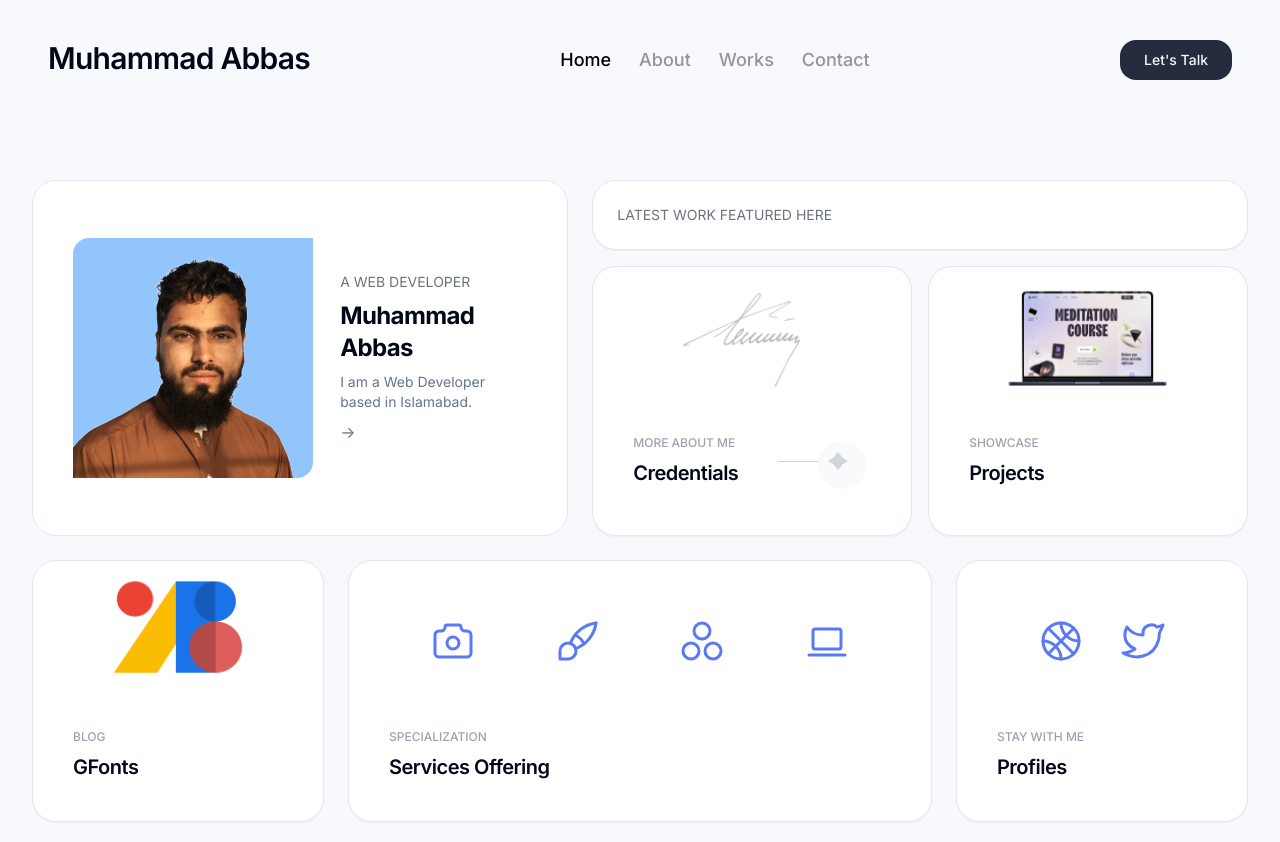
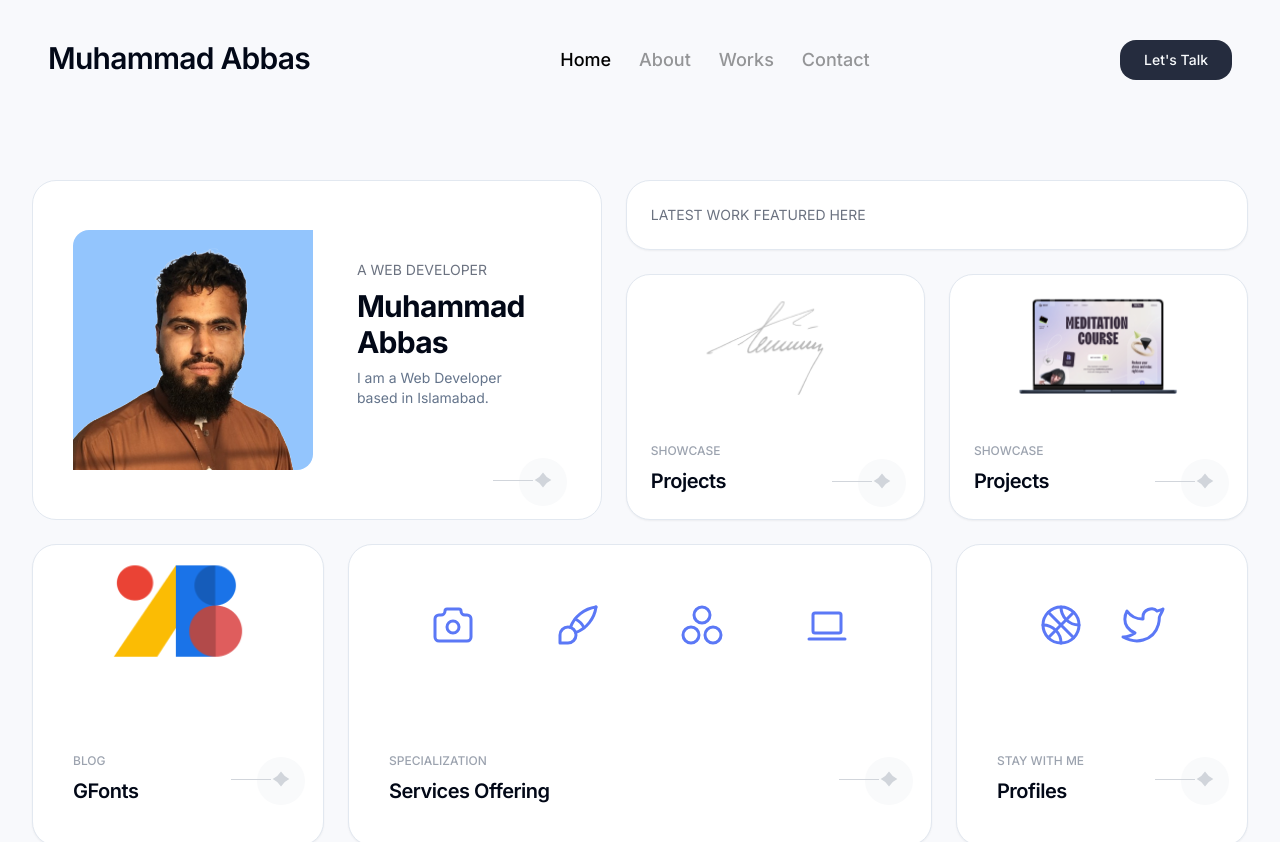
Before and after one commit to abbaskhan349/Muhammadabbas_portfolio, a Next.js app: page / in a window 1280 px wide. Shown: the top 842 px of the page. Built offline with nearby package versions, Linux system fonts and the light colour scheme.

Commit message:
sparkle added to card shown in home page

```diff
--- a/src/components/ClientsCard.tsx
+++ b/src/components/ClientsCard.tsx
@@ -4,12 +4,14 @@ import { Card, CardHeader, CardFooter, CardTitle, CardDescription, CardContent }
 import { cn } from "@/lib/utils";
 import { IconBallBasketball, IconBrandTwitter, IconBrush, IconCamera, IconCircles } from "@tabler/icons-react";
 import { useRouter } from "next/navigation";
+import { useState } from "react";
+import { SparkleLine } from "./Sparke-line";
 
 export default function ClientsCard() {
-    const router = useRouter()
+    const router = useRouter();
+    const [hoveredCard, setHoveredCard] = useState<string | null>(null);
     return (
         <div className="">
-
             <div className="flex gap-6 ">
                 <Card className="bg-white w-1/2 rounded-3xl shado p-12 -none flex justify-between items-center">
                     <CardContent className="flex flex-col items-center space-y-4 text-center">
@@ -25,9 +27,12 @@ export default function ClientsCard() {
                         <div className="text-xs font-medium text-gray-400 uppercase">Total Projects</div>
                     </CardContent>
                 </Card>
-
-                <Card className="bg-white w-1/2 rounded-3xl shado borde flex flex-col cursor-pointer" onClick={() => router.push('/contact')}>
-                    {/* <CardHeader className="px-20 h-32"> */}
+                <Card
+                    className="bg-white w-1/2 rounded-3xl shado borde flex flex-col cursor-pointer"
+                    onClick={() => router.push('/contact')}
+                    onMouseEnter={() => setHoveredCard('card1')}
+                    onMouseLeave={() => setHoveredCard(null)}
+                >
                     <div className="relative w-32 h-20 p-0 ">
                         <Image
                             src="/icon2-2.png" // Replace with your image path
@@ -36,12 +41,13 @@ export default function ClientsCard() {
                             objectFit="contain"
                         />
                     </div>
-                    {/* </CardHeader> */}
-                    <CardContent className="flex flex-col items-start pt-4 space-y-2 px-8 pb-12">
-                        <CardTitle className="text-4xl font-semibold">Let&apos;s</CardTitle>
-                        <CardTitle className="text-4xl font-semibold">Work <span className="text-blue-400">toghether</span></CardTitle>
-
-                    </CardContent>
+                    <div className="flex items-center justify-between pt-10">
+                        <CardContent className="flex flex-col items-start pt-4 space-y-2 px-8 pb-12">
+                            <CardTitle className="text-4xl font-semibold">Let&apos;s</CardTitle>
+                            <CardTitle className="text-4xl font-semibold">Work <span className="text-blue-400">toghether</span></CardTitle>
+                        </CardContent>
+                        <SparkleLine hovered={hoveredCard === 'card1'} />
+                    </div>
                 </Card>
             </div>
 
--- a/src/components/CredentialsCard.tsx
+++ b/src/components/CredentialsCard.tsx
@@ -1,74 +1,161 @@
-'use client'
+// 'use client'
+// import Image from "next/image";
+// import { Card, CardHeader, CardFooter, CardTitle, CardDescription, CardContent } from "@/components/ui/card";
+// import { cn } from "@/lib/utils";
+// import { useRouter } from "next/navigation";
+// import { SparkleLine } from "./Sparke-line";
+// import { useState } from "react";
+
+// export default function CredentialsCard() {
+//     const router = useRouter();
+//     const [hoveredCard, setHoveredCard] = useState<string | null>(null);
+
+//     return (
+//         <div className="flex flex-col gap-6 w-full">
+//             <Card className="max-w-[500  bg-white rounded-3xl shado borde flex ">
+//                 <CardHeader className="">
+//                     <div className="text-sm text-gray-500 uppercase">Latest work featured here</div>
+//                 </CardHeader>
+
+//             </Card>
+//             <div className="flex gap-6">
+//                 <Card
+//                 onMouseEnter={() => setHoveredCard('card1')}
+//                 onMouseLeave={() => setHoveredCard(null)}
+//                     onClick={() => router.push('/works')}
+//                     className=" bg-white w-full rounded-3xl shado border-no flex flex-col cursor-pointer p"
+//                 >
+//                     <CardHeader className="p-0">
+//                         <div className="relative w-full h-32 p-0 flex items-center justify-center">
+//                             <Image
+//                                 // className="rounded-t-lg"
+//                                 src="/sign.png" // Replace with your image path
+//                                 alt="David Henderson"
+//                                 layout="fill"
+//                                 objectFit="contain"
+//                             />
+//                         </div>
+//                     </CardHeader>
+//                     <div className="flex items-center justify-between pt-10">
+//                         <CardContent
+//                             className="flex flex-col items-start  space-y-2"
+//                         >
+//                             <div className="text-xs font-medium text-gray-400 uppercase">showcase</div>
+//                             <CardTitle className="text-xl font-">Projects</CardTitle>
+//                         </CardContent>
+//                         <div className="">
+//                             <SparkleLine />
+//                         </div>
+
+//                     </div>
+//                 </Card>
+//                 <Card
+//                     onClick={() => router.push('/works')}
+//                     onMouseEnter={() => setHoveredCard('card2')}
+//                     onMouseLeave={() => setHoveredCard(null)}
+//                     className=" bg-white w-full rounded-3xl shado border-no flex flex-col cursor-pointer p"
+//                 >
+//                     <CardHeader className="p-0">
+//                         <div className="relative w-full h-32 p-0 flex items-center justify-center">
+//                             <Image
+//                                 // className="rounded-t-lg"
+//                                 src="/my-works.png" // Replace with your image path
+//                                 alt="David Henderson"
+//                                 layout="fill"
+//                                 objectFit="contain"
+//                             />
+//                         </div>
+//                     </CardHeader>
+//                     <div className="flex items-center justify-between pt-10">
+//                         <CardContent
+//                             className="flex flex-col items-start  space-y-2"
+//                         >
+//                             <div className="text-xs font-medium text-gray-400 uppercase">showcase</div>
+//                             <CardTitle className="text-xl font-">Projects</CardTitle>
+//                         </CardContent>
+//                         <div className="">
+//                             <SparkleLine />
+//                         </div>
+
+//                     </div>
+//                 </Card>
+//             </div>
+//         </div>
+//     );
+// }
+
+
+'use client';
 import Image from "next/image";
-import { Card, CardHeader, CardFooter, CardTitle, CardDescription, CardContent } from "@/components/ui/card";
-import { cn } from "@/lib/utils";
+import { Card, CardHeader, CardContent, CardTitle } from "@/components/ui/card";
 import { useRouter } from "next/navigation";
+import { useState } from "react";
 import { SparkleLine } from "./Sparke-line";
 
 export default function CredentialsCard() {
     const router = useRouter();
+    const [hoveredCard, setHoveredCard] = useState<string | null>(null);
+
     return (
-        <div className="flex flex-col gap-4 w-full">
-            <Card className="max-w-[500  bg-white rounded-3xl shado borde flex ">
-                <CardHeader className="">
+        <div className="flex flex-col gap-6 w-full">
+            <Card className="max-w-[500] bg-white rounded-3xl  border flex">
+                <CardHeader>
                     <div className="text-sm text-gray-500 uppercase">Latest work featured here</div>
                 </CardHeader>
-
             </Card>
-            <div className="flex gap-4 ">
+            <div className="flex gap-6">
+                {/* First Card */}
                 <Card
-                    onClick={() => router.push('/credentials')}
-                    className=" bg-white w-full rounded-3xl shado border-no flex flex-col cursor-pointer"
+                    onClick={() => router.push('/works')}
+                    onMouseEnter={() => setHoveredCard('card1')}
+                    onMouseLeave={() => setHoveredCard(null)}
+                    className="bg-white w-full rounded-3xl  border-no flex flex-col cursor-pointer"
                 >
                     <CardHeader className="p-0">
                         <div className="relative w-full h-32 p-0 flex items-center justify-center">
                             <Image
-                                // className="rounded-t-lg"
-                                src="/sign.png" // Replace with your image path
+                                src="/sign.png"
                                 alt="David Henderson"
                                 layout="fill"
                                 objectFit="contain"
                             />
                         </div>
                     </CardHeader>
-                    <div className="flex items-center">
-                        <CardContent
-                            className="flex flex-col items-start p-10 space-y-2"
-                        >
-                            <div className="text-xs font-medium text-gray-400 uppercase">More About me</div>
-                            <CardTitle className="text-xl font-">Credentials</CardTitle>
+                    <div className="flex items-center justify-between pt-10">
+                        <CardContent className="flex flex-col items-start space-y-2">
+                            <div className="text-xs font-medium text-gray-400 uppercase">showcase</div>
+                            <CardTitle className="text-xl font-semibold">Projects</CardTitle>
                         </CardContent>
-                        <div className=" ">
-                            <SparkleLine />
-                        </div>
-
+                        <SparkleLine hovered={hoveredCard === 'card1'} />
                     </div>
                 </Card>
+
+                {/* Second Card */}
                 <Card
                     onClick={() => router.push('/works')}
-                    className="bg-white w-full rounded-3xl border-no shad flex flex-col cursor-pointer"
+                    onMouseEnter={() => setHoveredCard('card2')}
+                    onMouseLeave={() => setHoveredCard(null)}
+                    className="bg-white w-full rounded-3xl  border-no flex flex-col cursor-pointer"
                 >
                     <CardHeader className="p-0">
-                        <div className="relative w-full h-32 p-0">
+                        <div className="relative w-full h-32 p-0 flex items-center justify-center">
                             <Image
-                                src="/my-works.png" // Replace with your image path
+                                src="/my-works.png"
                                 alt="David Henderson"
                                 layout="fill"
-                                objectFit="contain" // Ensure the image fits within the container without being cropped
+                                objectFit="contain"
                             />
                         </div>
                     </CardHeader>
-                    <CardContent className="flex flex-col items-start p-10 space-y-2">
-                        <div className="text-xs font-medium text-gray-400 uppercase">showcase</div>
-                        <CardTitle className="text-xl font-semibold">Projects</CardTitle>
-                        <div className="flex items-center space-x-2">
-                            {/* Additional content can be added here */}
-                        </div>
-                    </CardContent>
+                    <div className="flex items-center justify-between pt-10">
+                        <CardContent className="flex flex-col items-start space-y-2">
+                            <div className="text-xs font-medium text-gray-400 uppercase">showcase</div>
+                            <CardTitle className="text-xl font-semibold">Projects</CardTitle>
+                        </CardContent>
+                        <SparkleLine hovered={hoveredCard === 'card2'} />
+                    </div>
                 </Card>
-
             </div>
-
         </div>
     );
 }
--- a/src/components/FontsServicesProfiles.tsx
+++ b/src/components/FontsServicesProfiles.tsx
@@ -4,15 +4,21 @@ import { Card, CardHeader, CardFooter, CardTitle, CardDescription, CardContent }
 import { cn } from "@/lib/utils";
 import { IconBallBasketball, IconBrandTwitter, IconBrush, IconCamera, IconCircles, IconDeviceLaptop } from "@tabler/icons-react";
 import { useRouter } from "next/navigation";
+import { SparkleLine } from "./Sparke-line";
+import { useState } from "react";
 
 export default function FontsServicesProfiles() {
     const router = useRouter();
+    const [hoveredCard, setHoveredCard] = useState<string | null>(null);
+
     return (
         <div className="">
 
             <div className="flex gap-6 ">
                 <Card
                     className="bg-white w-1/4 rounded-3xl shado border-no flex flex-col cursor-pointer"
+                    onMouseEnter={() => setHoveredCard('card1')}
+                    onMouseLeave={() => setHoveredCard(null)}
                     onClick={() => router.push('/blog')}
                 >
                     <CardHeader className="p-0">
@@ -26,13 +32,18 @@ export default function FontsServicesProfiles() {
                             />
                         </div>
                     </CardHeader>
+                    <div className="flex items-center justify-between pt-10">
                         <CardContent className="flex flex-col items-start p-10 space-y-2">
                             <div className="text-xs font-medium text-gray-400 uppercase">Blog</div>
                             <CardTitle className="text-xl font-">GFonts</CardTitle>
                         </CardContent>
+                        <SparkleLine hovered={hoveredCard === 'card1'} />
+                    </div>
                 </Card>
                 <Card
                     className="bg-white w-1/2 rounded-3xl shado border-no flex flex-col cursor-pointer"
+                    onMouseEnter={() => setHoveredCard('card2')}
+                    onMouseLeave={() => setHoveredCard(null)}
                     onClick={() => router.push('/services')}
                 >
                     <CardHeader className="px-20 h-32">
@@ -43,15 +54,21 @@ export default function FontsServicesProfiles() {
                             <IconDeviceLaptop stroke={1.5} color="#5B78F6" height={'48'} width={'48'} />
                         </div>
                     </CardHeader>
+                    <div className="flex items-center justify-between pt-10">
                         <CardContent className="flex flex-col items-start p-10 space-y-2">
                             <div className="text-xs font-medium text-gray-400 uppercase">specialization</div>
                             <CardTitle className="text-xl font-semibd">Services Offering</CardTitle>
                         </CardContent>
+                        <SparkleLine hovered={hoveredCard === 'card2'} />
+                    </div>
                 </Card>
 
                 <Card
+                    onMouseEnter={() => setHoveredCard('card3')}
+                    onMouseLeave={() => setHoveredCard(null)}
                     className=" bg-white w-1/4 rounded-3xl shado border-no flex flex-col cursor-pointer"
-                    onClick={() => router.push('/contact')}>
+                    onClick={() => router.push('/contact')}
+                >
                     <CardHeader className="px-20 h-32">
                         <div className="relative w-full h-full pt-8 flex justify-between items-center">
                             <IconBallBasketball stroke={1.5} color="#5B78F6" height={'48'} width={'48'} />
@@ -59,10 +76,13 @@ export default function FontsServicesProfiles() {
                             <IconBrandTwitter stroke={1.5} color="#5B78F6" height={'48'} width={'48'} />
                         </div>
                     </CardHeader>
+                    <div className="flex items-center justify-between pt-10">
                         <CardContent className="flex flex-col items-start p-10 space-y-2">
                             <div className="text-xs font-medium text-gray-400 uppercase">stay with me</div>
                             <CardTitle className="text-xl font-">Profiles</CardTitle>
                         </CardContent>
+                        <SparkleLine hovered={hoveredCard === 'card3'} />
+                    </div>
                 </Card>
             </div>
 
--- a/src/components/ProfileCard.tsx
+++ b/src/components/ProfileCard.tsx
@@ -3,12 +3,18 @@ import Image from "next/image";
 import { Card, CardHeader, CardFooter, CardTitle, CardDescription, CardContent } from "@/components/ui/card";
 import { cn } from "@/lib/utils";
 import { useRouter } from "next/navigation";
+import { useState } from "react";
+import { SparkleLine } from "./Sparke-line";
 
 export default function ProfileCard() {
     const router = useRouter();
+    const [hoveredCard, setHoveredCard] = useState<string | null>(null);
+
     return (
         <Card
             onClick={() => router.push('/about')}
+            onMouseEnter={() => setHoveredCard('card1')}
+            onMouseLeave={() => setHoveredCard(null)}
             className="max-w-[500 bg-white rounded-3xl borde shadow-none flex justify-center items-center p-4 cursor-pointer">
             <CardHeader className="p- w-1/2 rounded-br-2xl">
                 <div className="relative w-60 h-60 bg-blue-300 rounded-tl-2xl rounded-br-2xl">
@@ -21,14 +27,20 @@ export default function ProfileCard() {
                     />
                 </div>
             </CardHeader>
-            <CardContent className="flex flex-col items-start justify-center p-10 space-y-2 w-1/2">
-                <div className="text-sm text-gray-500 uppercase">a web developer</div>
-                <CardTitle className="text-2xl font-bold">Muhammad Abbas</CardTitle>
-                <CardDescription>I am a Web Developer based in Islamabad.</CardDescription>
-                <div className="flex items-center space-x-2">
-                    <div className="text-gray-500">{'->'}</div>
+
+            <div className="w-1/2">
+                <CardContent className="flex flex-col items-start justify-center p-10 space-y-2 ">
+                    <div className="text-sm text-gray-500 uppercase">a web developer</div>
+                    <CardTitle className="text-3xl font-bold">Muhammad Abbas</CardTitle>
+                    <CardDescription>I am a Web Developer based in Islamabad.</CardDescription>
+
+                </CardContent>
+                <div className=" flex justify-end top-4 relative">
+                    <SparkleLine hovered={hoveredCard === 'card1'} />
+
                 </div>
-            </CardContent>
+            </div>
+
         </Card>
     );
 }
--- a/src/components/Sparke-line.tsx
+++ b/src/components/Sparke-line.tsx
@@ -1,28 +1,82 @@
-import { cn } from "@/lib/utils"
+// import { cn } from "@/lib/utils"
+
+// interface SparkleLineProps extends React.HTMLAttributes<HTMLDivElement> {
+//   className?: string
+// }
+
+// export function SparkleLine({ className, ...props }: SparkleLineProps) {
+//   return (
+//     <div className={cn("group relative flex items-center h-8 right-8", className)} {...props}>
+//       {/* Horizontal line */}
+//       <div className="h-[1px] w-10 bg-gray-300 z-10 group-hover:bg-blue-500 transition-colors " />
+
+//       {/* Circle and star container */}
+//       <div className="relative">
+//         {/* Circle background */}
+//         <div className="absolute -left-[14px] -top-3 w-12 h-12 rounded-full bg-gray-50 group-hover:bg-blue-50 transition-colors" />
+
+//         {/* Star shape */}
+//         <svg
+//           width="20"
+//           height="20"
+//           viewBox="0 0 24 24"
+//           fill="none"
+//           xmlns="http://www.w3.org/2000/svg"
+//           className="relative text-gray-300 group-hover:text-blue-500 transition-colors"
+//         >
+//           <path
+//             d="M12 3L16.5 8.5L22 12L16.5 15.5L12 21L7.5 15.5L2 12L7.5 8.5L12 3Z"
+//             fill="currentColor"
+//             strokeLinecap="round"
+//             strokeLinejoin="round"
+//           />
+//         </svg>
+//       </div>
+//     </div>
+//   )
+// }
+
+
+
+import { cn } from "@/lib/utils";
 
 interface SparkleLineProps extends React.HTMLAttributes<HTMLDivElement> {
-  className?: string
+    className?: string;
+    hovered?: boolean; // New prop
 }
 
-export function SparkleLine({ className, ...props }: SparkleLineProps) {
+export function SparkleLine({ className, hovered, ...props }: SparkleLineProps) {
     return (
-    <div className={cn("group relative flex items-center h-8", className)} {...props}>
+        <div className={cn("group relative flex items-center h-8 right-8", className)} {...props}>
             {/* Horizontal line */}
-      <div className="h-[1px] w-12 bg-gray-300 group-hover:bg-blue-500 transition-colors " />
+            <div
+                className={cn(
+                    "h-[1px] w-10 bg-gray-300 z-10 transition-colors",
+                    hovered ? "bg-blue-500" : ""
+                )}
+            />
 
             {/* Circle and star container */}
             <div className="relative">
                 {/* Circle background */}
-        <div className="absolute -left-2 -top-2 w-12 h-12 rounded-full bg-gray-50 group-hover:bg-blue-50 transition-colors" />
+                <div
+                    className={cn(
+                        "absolute -left-[14px] -top-3 w-12 h-12 rounded-full bg-gray-50 transition-colors",
+                        hovered ? "bg-blue-50" : ""
+                    )}
+                />
 
                 {/* Star shape */}
                 <svg
-          width="24"
-          height="24"
+                    width="20"
+                    height="20"
                     viewBox="0 0 24 24"
                     fill="none"
                     xmlns="http://www.w3.org/2000/svg"
-          className="relative text-gray-300 group-hover:text-blue-500 transition-colors"
+                    className={cn(
+                        "relative text-gray-300 transition-colors",
+                        hovered ? "text-blue-500" : ""
+                    )}
                 >
                     <path
                         d="M12 3L16.5 8.5L22 12L16.5 15.5L12 21L7.5 15.5L2 12L7.5 8.5L12 3Z"
@@ -33,5 +87,5 @@ export function SparkleLine({ className, ...props }: SparkleLineProps) {
                 </svg>
             </div>
         </div>
-  )
+    );
 }
```
Lines whose indentation alone changed are shown as unchanged.
